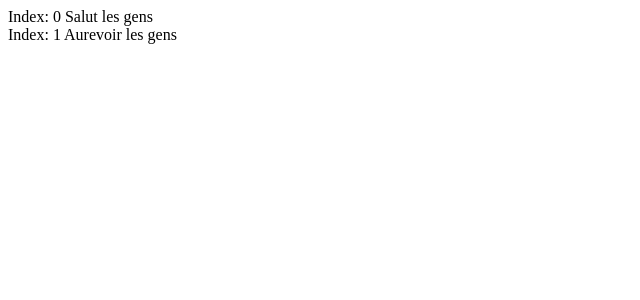
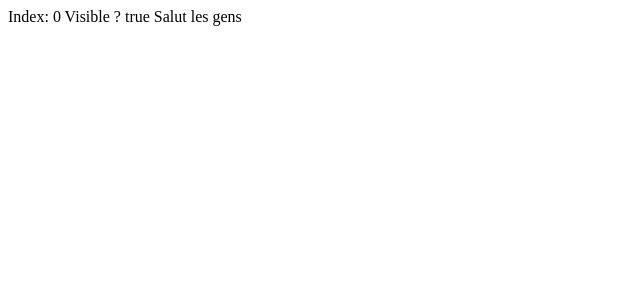
Before and after one commit to amacabr2/gfk_js_vuejs_carousel, a Vue app: page / in a window 1280 px wide. Shown: the top 300 px of the page, without its empty margins (0-640 px from the left). Built offline with nearby package versions, Linux system fonts and the light colour scheme; the HTML template or start-up script is replaced by a standard one.

Commit message:
Show the element carousel-slide only if the property visible = true

```diff
--- a/src/components/carousel/Carousel.vue
+++ b/src/components/carousel/Carousel.vue
@@ -18,10 +18,10 @@
         },
 
         mounted() {
-            this.slides = this.$children
+            this.slides = this.$children;
             this.slides.forEach((slide, i) => {
                 slide.index = i
-            })
+            });
         }
 
     }
--- a/src/components/carousel/CarouselSlide.vue
+++ b/src/components/carousel/CarouselSlide.vue
@@ -1,7 +1,8 @@
 <template>
 
-    <div>
+    <div v-show="visible">
         Index: {{ index }}
+        Visible ? {{ visible }}
         <slot></slot>
     </div>
 
@@ -15,6 +16,14 @@
             return {
                 index: 0
             }
+        },
+
+        computed: {
+
+            visible() {
+                return this.index === this.$parent.index
+            }
+
         }
 
     }
```
